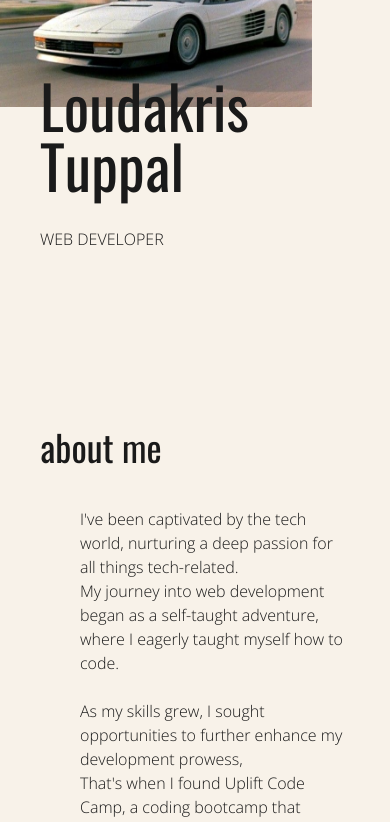
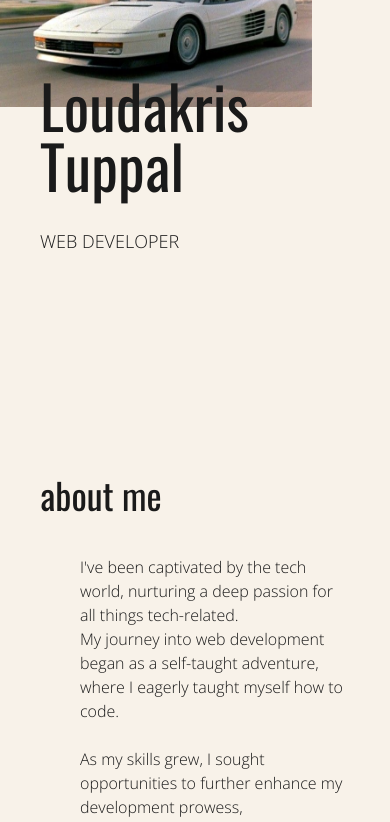
Before and after one commit to loudatppl/louda-portfolio, a React (Vite) app: page / in a window 390 px wide. Shown: the part 256-1078 px from the top of the page. Built offline with nearby package versions, Linux system fonts and the light colour scheme.

Commit message:
fix: adjusted font sizing and spacing

```diff
--- a/src/components/About.jsx
+++ b/src/components/About.jsx
@@ -6,7 +6,7 @@ const About = () => {
         id='about'
         className='md:px-20 md:py-20
         px-10 py-20 flex flex-col space-y-20
-        text-dblack mb-20 md:mt-0 mt-60'
+        text-dblack mb-20 md:mt-0 mt-72'
     >
         <div
             className='flex justify-between'
--- a/src/components/Hero.jsx
+++ b/src/components/Hero.jsx
@@ -36,7 +36,7 @@ const Hero = () => {
 
                 <h2
                     className='font-open mr-20 md:text-xl
-                    text-base md:mt-10 mt-8'
+                    text-lg md:mt-10 mt-8'
                 >
                     WEB DEVELOPER
                 </h2>
```
